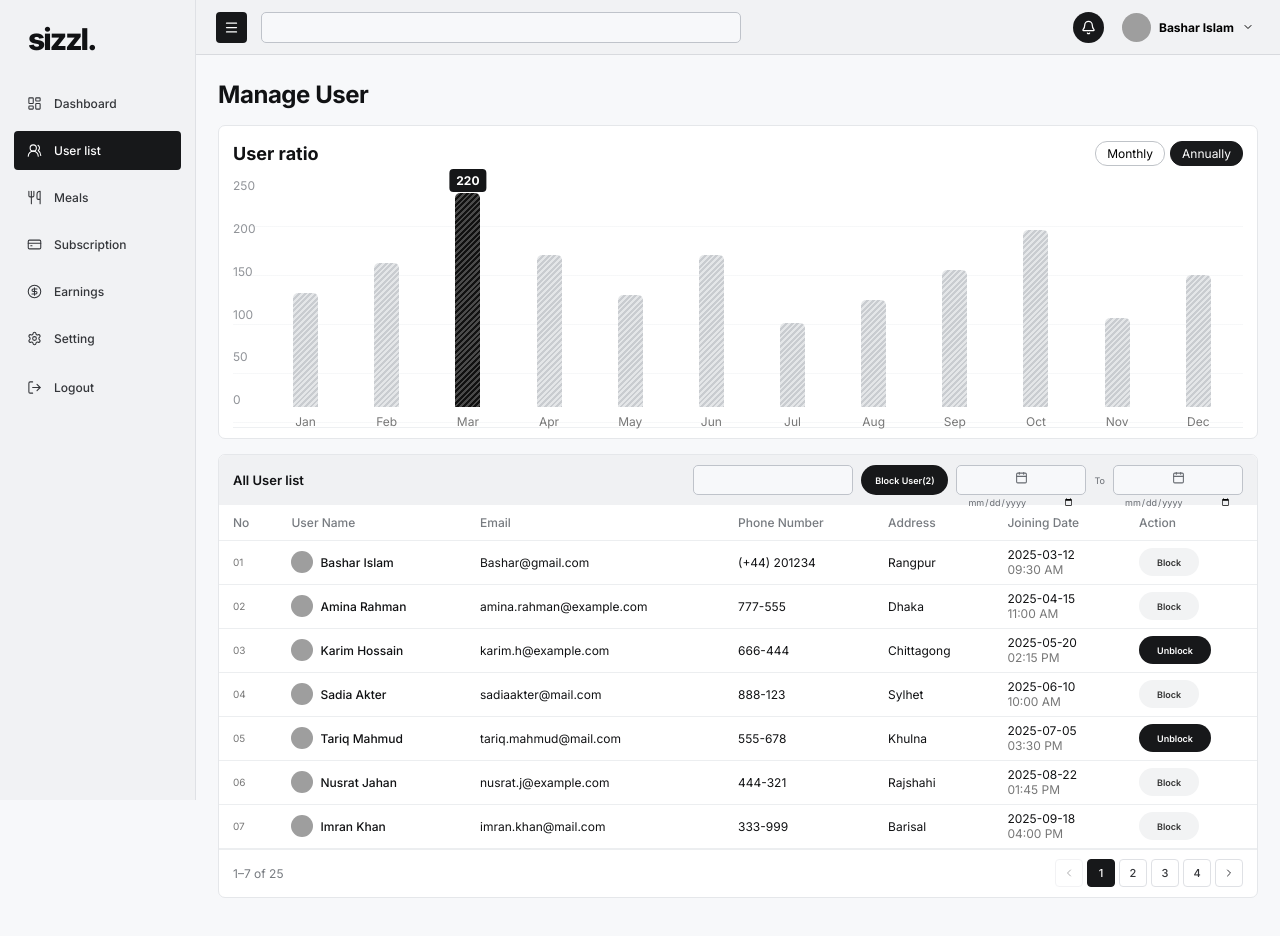
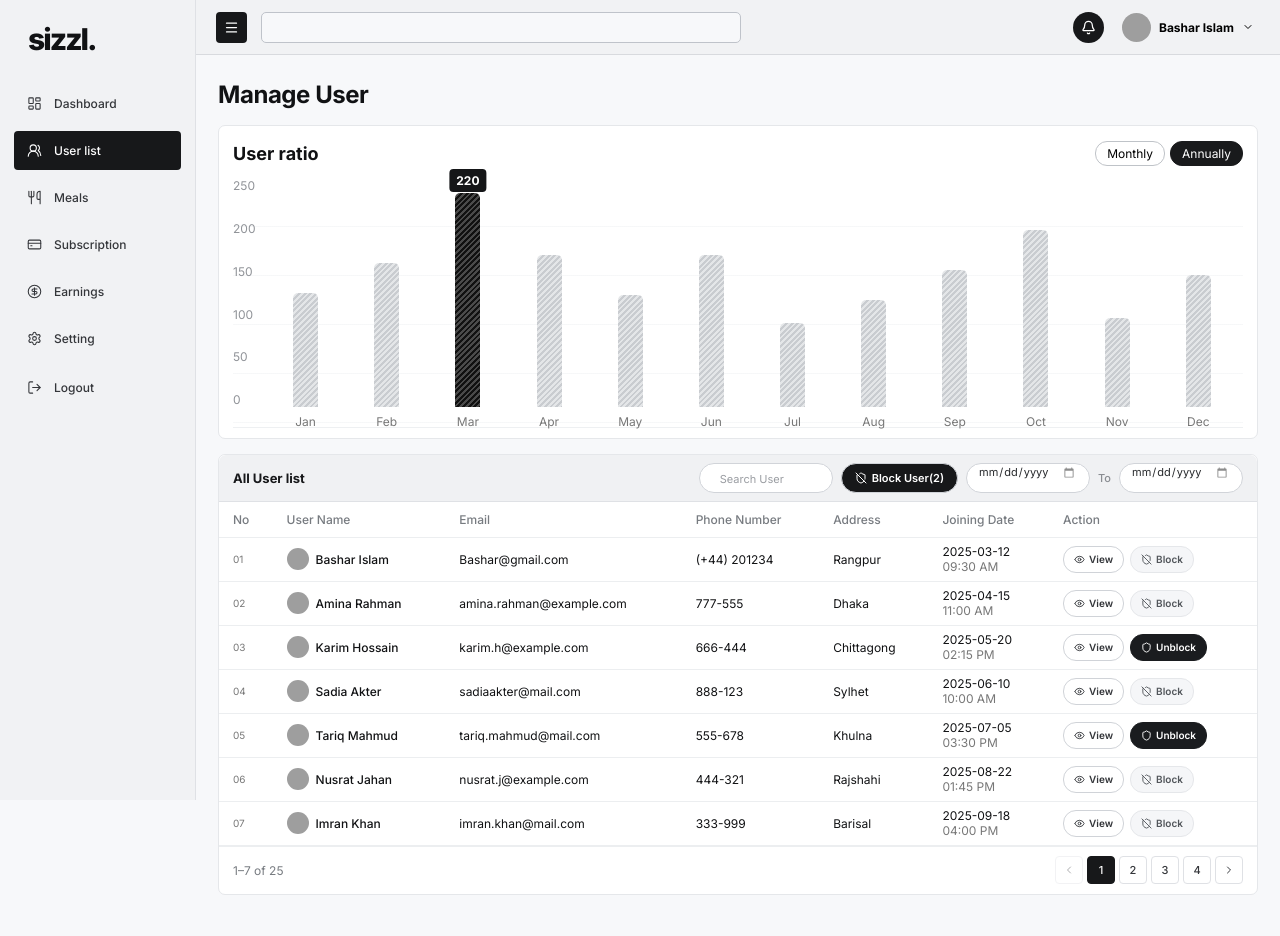
Before and after one commit to reazulislamreaz/smart-meal-management-admin, a React (Vite) app: page /users in a window 1280 px wide. Shown: the top 936 px of the page. Built offline with nearby package versions, Linux system fonts and the light colour scheme; grey boxes are pictures that could not be loaded.

Commit message:
feat: implement enhanced UserTable toolbar with advanced filtering and row action buttons

```diff
--- a/src/components/users/UserTable.tsx
+++ b/src/components/users/UserTable.tsx
@@ -1,6 +1,6 @@
 import { useState, useMemo, useEffect } from "react";
-import { Search, Calendar, X } from "lucide-react";
-import { useSearchParams } from "react-router-dom";
+import { Search, Calendar, X, Eye, ShieldOff, Shield } from "lucide-react";
+import { Link, useSearchParams } from "react-router-dom";
 import { useStoredState } from "@/hooks/useStoredState";
 import { users, avatars } from "@/data/adminData";
 import EmptyState from "@/components/common/EmptyState";
@@ -12,6 +12,7 @@ const DEFAULT_BLOCKED: string[] = ["03", "05"];
 // ─── Main Component ─────────────────────────────────────────────────────────
 export function UserTable() {
   const [searchParams] = useSearchParams();
+  // top-bar navbar search (URL ?q=)
   const topQuery = (searchParams.get("q") ?? "").toLowerCase();
 
   const [blockedIds, setBlockedIds] = useStoredState<string[]>(
@@ -26,12 +27,12 @@ export function UserTable() {
   const [page, setPage] = useState(1);
   const pageSize = 7;
 
+  // navbar search takes priority over local search
   const query = topQuery || localSearch.toLowerCase();
 
   // Combined list with block state
   const allUsers = useMemo(
-    () =>
-      users.map((u) => ({ data: u, blocked: blockedIds.includes(u[0]) })),
+    () => users.map((u) => ({ data: u, blocked: blockedIds.includes(u[0]) })),
     [blockedIds],
   );
 
@@ -44,7 +45,7 @@ export function UserTable() {
       })
       .filter((u) => {
         if (!dateFrom && !dateTo) return true;
-        const joining = (u.data[5] ?? "").split("\n")[0]; // only date part "2025-03-12"
+        const joining = (u.data[5] ?? "").split("\n")[0];
         if (dateFrom && joining < dateFrom) return false;
         if (dateTo && joining > dateTo) return false;
         return true;
@@ -57,6 +58,7 @@ export function UserTable() {
   useEffect(() => setPage(1), [tab, query, dateFrom, dateTo]);
 
   const blockedCount = blockedIds.length;
+  const hasDateFilter = !!(dateFrom || dateTo);
 
   const toggleBlock = (id: string) => {
     setBlockedIds((prev) =>
@@ -66,106 +68,90 @@ export function UserTable() {
 
   // ─── Toolbar ───────────────────────────────────────────────────────────────
   const toolbar = (
-    <div
-      className="table-toolbar"
-      style={{
-        display: "flex",
-        alignItems: "center",
-        justifyContent: "space-between",
-        gap: "10px",
-        flexWrap: "wrap",
-        padding: "10px 14px",
-      }}
-    >
-      <h3 style={{ margin: 0, fontSize: "13px", fontWeight: 600, whiteSpace: "nowrap" }}>
+    <div className="ut-toolbar">
+      {/* Left: title */}
+      <h3 className="ut-title">
         {tab === "blocked" ? "Block User list" : "All User list"}
       </h3>
 
-      <div style={{ display: "flex", alignItems: "center", gap: "8px", flexWrap: "wrap" }}>
-        {/* Search pill */}
-        <label
-          className="searchbox small"
-          style={{ height: "30px", width: "160px", minWidth: "120px" }}
-        >
-          <Search />
+      {/* Right: controls */}
+      <div className="ut-controls">
+
+        {/* Search user */}
+        <label className="ut-pill" aria-label="Search users">
           <input
+            className="ut-pill__input"
             value={localSearch}
             onChange={(e) => setLocalSearch(e.target.value)}
             placeholder="Search User"
           />
-          {localSearch && (
+          {localSearch ? (
             <button
               type="button"
-              className="search-clear"
+              className="ut-pill__icon-btn"
               onClick={() => setLocalSearch("")}
+              title="Clear search"
             >
               <X />
             </button>
+          ) : (
+           ""
           )}
         </label>
 
-        {/* Block User tab pill */}
+        {/* Block User toggle */}
         <button
           type="button"
           onClick={() => setTab((t) => (t === "blocked" ? "all" : "blocked"))}
-          style={{
-            display: "inline-flex",
-            alignItems: "center",
-            gap: "6px",
-            height: "30px",
-            padding: "0 14px",
-            border: 0,
-            borderRadius: "15px",
-            background: tab === "blocked" ? "#17181a" : "#17181a",
-            color: "#fff",
-            fontSize: "9px",
-            fontWeight: 600,
-            whiteSpace: "nowrap",
-            cursor: "pointer",
-          }}
+          className={`ut-block-pill${tab === "blocked" ? " ut-block-pill--active" : ""}`}
         >
+          {tab === "blocked" ? <Shield /> : <ShieldOff />}
           Block User({blockedCount})
         </button>
 
         {/* Date From */}
-        <label
-          className="searchbox small"
-          style={{ height: "30px", width: "130px", minWidth: "100px", gap: "6px" }}
-        >
-          <Calendar style={{ width: "13px", flexShrink: 0 }} />
+        <label className={`ut-pill ut-pill--date${dateFrom ? " ut-pill--filled" : ""}`} aria-label="Filter from date">
           <input
             type="date"
+            className="ut-pill__date"
             value={dateFrom}
             onChange={(e) => setDateFrom(e.target.value)}
-            style={{ fontSize: "9px", padding: 0, border: 0, background: "transparent", outline: 0, width: "100%", color: dateFrom ? "#333" : "#686c72" }}
+            title="From date"
           />
+          {/* <span className="ut-pill__icon"><Calendar /></span> */}
         </label>
 
-        <span style={{ fontSize: "9px", color: "#686c72" }}>To</span>
+        <span className="ut-sep">To</span>
 
         {/* Date To */}
-        <label
-          className="searchbox small"
-          style={{ height: "30px", width: "130px", minWidth: "100px", gap: "6px" }}
-        >
-          <Calendar style={{ width: "13px", flexShrink: 0 }} />
+        <label className={`ut-pill ut-pill--date${dateTo ? " ut-pill--filled" : ""}`} aria-label="Filter to date">
           <input
             type="date"
+            className="ut-pill__date"
             value={dateTo}
             onChange={(e) => setDateTo(e.target.value)}
-            style={{ fontSize: "9px", padding: 0, border: 0, background: "transparent", outline: 0, width: "100%", color: dateTo ? "#333" : "#686c72" }}
+            title="To date"
           />
+          {/* <span className="ut-pill__icon"><Calendar /></span> */}
         </label>
 
-        {(dateFrom || dateTo) && (
+        {/* Clear date filter */}
+        {hasDateFilter && (
           <button
             type="button"
-            className="search-clear"
+            className="ut-clear-date"
             onClick={() => { setDateFrom(""); setDateTo(""); }}
             title="Clear date filter"
           >
             <X />
           </button>
+        )}
+
+        {/* Navbar search active indicator */}
+        {topQuery && (
+          <span className="ut-nav-badge">
+            Searching: "{topQuery}"
+          </span>
         )}
       </div>
     </div>
@@ -192,7 +178,6 @@ export function UserTable() {
             const parts = joinDate.split("\n");
             const datePart = parts[0] ?? "";
             const timePart = parts[1] ?? "";
-
             const displayNo = String(idx + 1).padStart(2, "0");
 
             return (
@@ -200,10 +185,7 @@ export function UserTable() {
                 <td style={{ color: "#777", fontSize: "10px" }}>{displayNo}</td>
                 <td>
                   <div className="user-cell">
-                    <img
-                      src={avatars[avatarIdx % avatars.length]}
-                      alt=""
-                    />
+                    <img src={avatars[avatarIdx % avatars.length]} alt="" />
                     <strong>{user[1]}</strong>
                   </div>
                 </td>
@@ -220,27 +202,28 @@ export function UserTable() {
                   )}
                 </td>
                 <td>
-                  <button
-                    type="button"
-                    onClick={() => toggleBlock(user[0])}
-                    style={{
-                      display: "inline-flex",
-                      alignItems: "center",
-                      justifyContent: "center",
-                      height: "28px",
-                      padding: "0 18px",
-                      border: 0,
-                      borderRadius: "14px",
-                      background: u.blocked ? "#17181a" : "#f2f3f4",
-                      color: u.blocked ? "#fff" : "#333",
-                      fontSize: "9px",
-                      fontWeight: 600,
-                      cursor: "pointer",
-                      transition: "background .15s ease, color .15s ease",
-                    }}
-                  >
-                    {u.blocked ? "Unblock" : "Block"}
-                  </button>
+                  <div className="row-actions-group">
+                    {/* View Details */}
+                    <Link
+                      to={`/users/${user[0]}`}
+                      className="action-view-btn"
+                      title="View Details"
+                    >
+                      <Eye />
+                      <span>View</span>
+                    </Link>
+
+                    {/* Block / Unblock */}
+                    <button
+                      type="button"
+                      onClick={() => toggleBlock(user[0])}
+                      className={`action-block-btn${u.blocked ? " action-block-btn--blocked" : ""}`}
+                      title={u.blocked ? "Unblock user" : "Block user"}
+                    >
+                      {u.blocked ? <Shield /> : <ShieldOff />}
+                      <span>{u.blocked ? "Unblock" : "Block"}</span>
+                    </button>
+                  </div>
                 </td>
               </tr>
             );
@@ -249,11 +232,7 @@ export function UserTable() {
             <tr>
               <td colSpan={7}>
                 <EmptyState
-                  label={
-                    tab === "blocked"
-                      ? "No blocked users"
-                      : "No users found"
-                  }
+                  label={tab === "blocked" ? "No blocked users" : "No users found"}
                 />
               </td>
             </tr>
--- a/src/index.css
+++ b/src/index.css
@@ -365,6 +365,231 @@ textarea,
   font-size: 16px;
 }
 
+/* ═══════════════════════════════════════════════════════════
+/* ═══════════════════════════════════════════════════════════
+   User Table – Light toolbar (matches reference design)
+   ═══════════════════════════════════════════════════════════ */
+
+/* Toolbar: sticky, light-grey, same height as existing .table-toolbar */
+.ut-toolbar {
+  position: sticky;
+  top: 0;
+  z-index: 10;
+  display: flex;
+  align-items: center;
+  justify-content: space-between;
+  gap: 10px;
+  flex-wrap: wrap;
+  padding: 8px 14px;
+  background: #f0f1f3;
+  border-bottom: 1px solid #dfe1e5;
+  border-radius: 7px 7px 0 0;
+  min-height: 46px;
+}
+
+.ut-title {
+  margin: 0;
+  font-size: 13px;
+  font-weight: 700;
+  color: #17181a;
+  white-space: nowrap;
+}
+
+.ut-controls {
+  display: flex;
+  align-items: center;
+  gap: 8px;
+  flex-wrap: wrap;
+}
+
+/* ── Shared pill (Search User / date inputs) ─────────────── */
+.ut-pill {
+  display: inline-flex;
+  align-items: center;
+  gap: 6px;
+  height: 30px;
+  padding: 0 11px;
+  border: 1px solid #d1d4d9;
+  border-radius: 15px;
+  background: #fff;
+  cursor: text;
+  transition: border-color .15s ease, box-shadow .15s ease;
+}
+.ut-pill:focus-within {
+  border-color: #17181a;
+  box-shadow: 0 0 0 2px rgba(23,24,26,.08);
+}
+.ut-pill--filled { border-color: #17181a; }
+
+.ut-pill__input {
+  border: 0;
+  outline: 0;
+  background: transparent;
+  color: #27292c;
+  font-size: 11px;
+  width: 110px;
+}
+.ut-pill__input::placeholder { color: #9a9da2; }
+
+.ut-pill__icon {
+  display: flex;
+  align-items: center;
+  color: #8a8d92;
+  flex-shrink: 0;
+}
+.ut-pill__icon svg { width: 13px; height: 13px; }
+
+.ut-pill__icon-btn {
+  display: grid;
+  place-items: center;
+  width: 16px;
+  height: 16px;
+  border: 0;
+  border-radius: 50%;
+  background: #e7e8eb;
+  color: #555;
+  padding: 0;
+  cursor: pointer;
+  flex-shrink: 0;
+  transition: background .13s ease, color .13s ease;
+}
+.ut-pill__icon-btn svg { width: 10px; height: 10px; }
+.ut-pill__icon-btn:hover { background: #ff5361; color: #fff; }
+
+/* ── Date pill ───────────────────────────────────────────── */
+.ut-pill--date { cursor: pointer; }
+.ut-pill__date {
+  border: 0;
+  outline: 0;
+  background: transparent;
+  color: #27292c;
+  font-size: 11px;
+  width: 100px;
+  padding: 0;
+  cursor: pointer;
+}
+.ut-pill__date::-webkit-calendar-picker-indicator { opacity: 0.45; cursor: pointer; width: 13px; }
+
+/* ── Block User pill ─────────────────────────────────────── */
+.ut-block-pill {
+  display: inline-flex;
+  align-items: center;
+  gap: 5px;
+  height: 30px;
+  padding: 0 13px;
+  border: 1px solid #d1d4d9;
+  border-radius: 15px;
+  background: #17181a;
+  color: #fff;
+  font-size: 11px;
+  font-weight: 600;
+  cursor: pointer;
+  transition: background .13s ease, border-color .13s ease;
+  white-space: nowrap;
+}
+.ut-block-pill svg { width: 12px; height: 12px; }
+.ut-block-pill:hover { background: #2e3035; }
+.ut-block-pill--active { background: #ff5361; border-color: #ff5361; }
+.ut-block-pill--active:hover { background: #e8404e; border-color: #e8404e; }
+
+/* ── "To" separator ──────────────────────────────────────── */
+.ut-sep {
+  font-size: 11px;
+  color: #8a8d92;
+  flex-shrink: 0;
+  font-weight: 500;
+}
+
+/* ── Clear date X button ─────────────────────────────────── */
+.ut-clear-date {
+  display: grid;
+  place-items: center;
+  width: 22px;
+  height: 22px;
+  border: 1px solid #dfe1e4;
+  border-radius: 50%;
+  background: #fff;
+  color: #8a8d92;
+  padding: 0;
+  cursor: pointer;
+  transition: background .13s ease, color .13s ease, border-color .13s ease;
+}
+.ut-clear-date svg { width: 11px; height: 11px; }
+.ut-clear-date:hover { background: #ff5361; border-color: #ff5361; color: #fff; }
+
+/* ── Navbar search active badge ──────────────────────────── */
+.ut-nav-badge {
+  display: inline-flex;
+  align-items: center;
+  height: 22px;
+  padding: 0 9px;
+  border-radius: 11px;
+  background: #eff6ff;
+  color: #2563eb;
+  font-size: 10px;
+  font-weight: 600;
+  border: 1px solid #bfdbfe;
+  white-space: nowrap;
+  animation: fadeIn .2s ease;
+}
+
+/* ═══════════════════════════════════════════════════════════
+   Row action buttons: View + Block/Unblock
+   ═══════════════════════════════════════════════════════════ */
+.row-actions-group {
+  display: flex;
+  align-items: center;
+  gap: 6px;
+}
+
+/* "View" – white pill with eye icon */
+.action-view-btn {
+  display: inline-flex;
+  align-items: center;
+  gap: 4px;
+  height: 27px;
+  padding: 0 10px;
+  border-radius: 13px;
+  border: 1px solid #d0d3d8;
+  background: #fff;
+  color: #34363a;
+  font-size: 10px;
+  font-weight: 600;
+  text-decoration: none;
+  white-space: nowrap;
+  cursor: pointer;
+  transition: background .14s ease, border-color .14s ease, color .14s ease, box-shadow .14s ease;
+}
+.action-view-btn svg { width: 11px; height: 11px; }
+.action-view-btn:hover {
+  background: #17181a;
+  border-color: #17181a;
+  color: #fff;
+  box-shadow: 0 2px 8px rgba(23,24,26,.2);
+}
+
+/* "Block / Unblock" */
+.action-block-btn {
+  display: inline-flex;
+  align-items: center;
+  gap: 4px;
+  height: 27px;
+  padding: 0 10px;
+  border-radius: 13px;
+  border: 1px solid #e5e7ea;
+  background: #f5f6f8;
+  color: #52565b;
+  font-size: 10px;
+  font-weight: 600;
+  cursor: pointer;
+  white-space: nowrap;
+  transition: background .14s ease, border-color .14s ease, color .14s ease;
+}
+.action-block-btn svg { width: 11px; height: 11px; }
+.action-block-btn:hover { background: #ffe5e8; border-color: #ffb3b8; color: #e5484d; }
+.action-block-btn--blocked { background: #1a1c1f; border-color: #1a1c1f; color: #fff; }
+.action-block-btn--blocked:hover { background: #ff5361; border-color: #ff5361; color: #fff; }
+
 @media (min-width: 1600px) {
   .content { padding-inline: 32px; }
   .dashboard-grid, .dashboard-lower { gap: 20px; }
```
